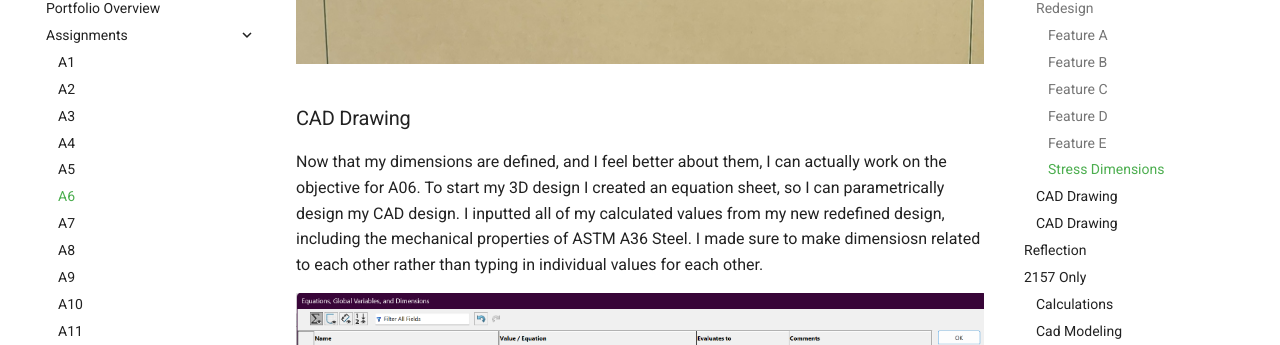
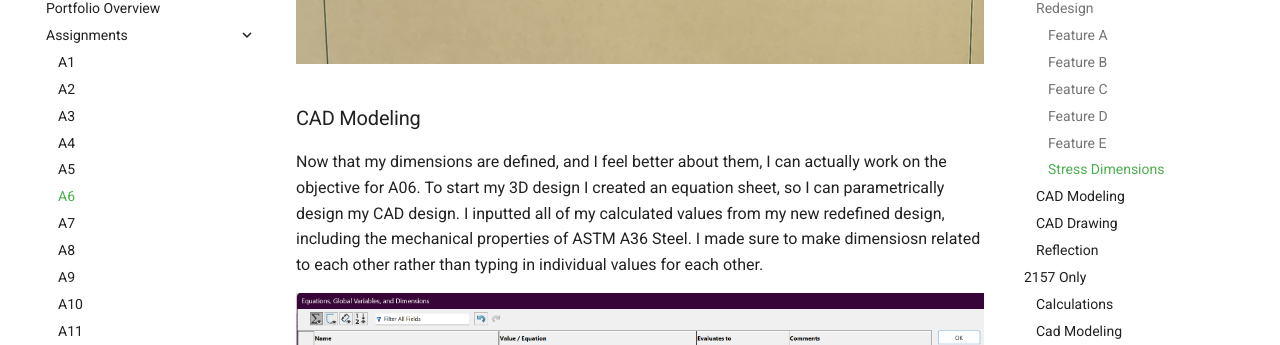
Before and after one commit to AndyChwalik/megr2157-portfolio, an MkDocs documentation site: the page built from docs/assignments/A06/index.md, in a window 1280 px wide and 900 px high, scrolled down 6996 px. Shown: the part 154-499 px from the top of the window. Built offline with MkDocs 1.6.1 and Material for MkDocs 9.7.7, drawn with Linux system fonts in a browser that asks for light colours.

Commit message:
Update index.md

```diff
--- a/docs/assignments/A06/index.md
+++ b/docs/assignments/A06/index.md
@@ -67,7 +67,7 @@ My entire design is dictated by stress, so I decided to make my drawings with my
     <img src="stress_dimensions_correct.jpg" alt="dimensions stress" height="75%" width="auto">
 </p>
 
-### CAD Drawing
+### CAD Modeling
 
 Now that my dimensions are defined, and I feel better about them, I can actually work on the objective for A06. To start my 3D design I created an equation sheet, so I can parametrically design my CAD design. I inputted all of my calculated values from my new redefined design, including the mechanical properties of ASTM A36 Steel. I made sure to make dimensiosn related to each other rather than typing in individual values for each other.
 
@@ -248,7 +248,7 @@ With the addition of the hidden lines, and checking to make sure I am using ANSI
     <img src="final_drawing.png" alt="final drawing" height="75%" width="auto">
 </p>
 
-## Reflection
+### Reflection
 
 ## 2157 Only
 
```
